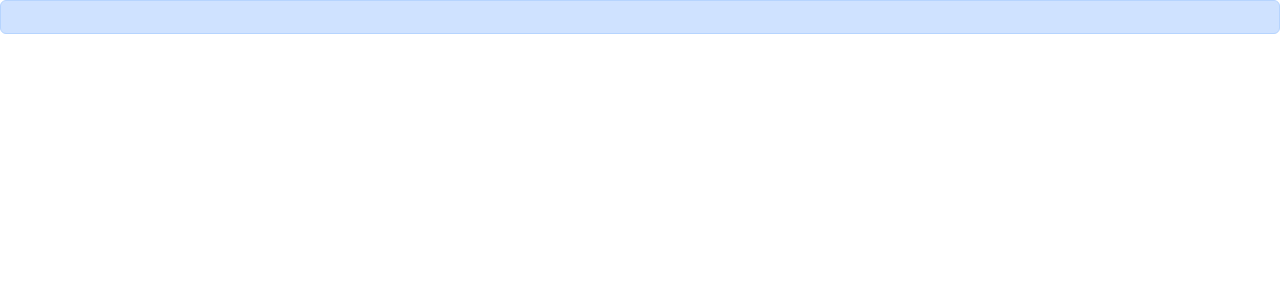
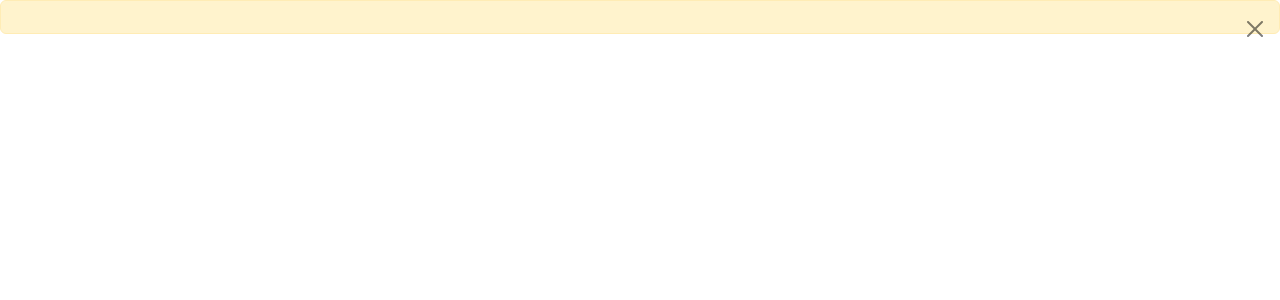
Before and after one commit to jurgengalicia/react-crash-course, a React (Vite) app: page / in a window 1280 px wide. Shown: the top 300 px of the page. Built offline with nearby package versions, Linux system fonts and the light colour scheme.

Commit message:
alert add and remove exercise

```diff
--- a/src/components/Alert.tsx
+++ b/src/components/Alert.tsx
@@ -1,11 +1,19 @@
-import { ReactNode } from "react";
+import { ReactNode, useState } from "react";
 
 interface AlertProps {
   children: ReactNode;
+  state: string;
+  handleXClick: () => void;
 }
 
-const Alert = ({ children }: AlertProps) => {
-  return <div className="alert alert-primary">{children}</div>;
+const Alert = ({ children, state, handleXClick }: AlertProps) => {
+  // const [currentState, setState] = useState("fade");
+  return (
+    <div className={`alert alert-warning alert-dismissible`}>
+      {children}
+      <button onClick={handleXClick} className="btn-close"></button>
+    </div>
+  );
 };
 
 export default Alert;
```
Also changed, not shown: src/components/Button.tsx (+11 -5 lines).
